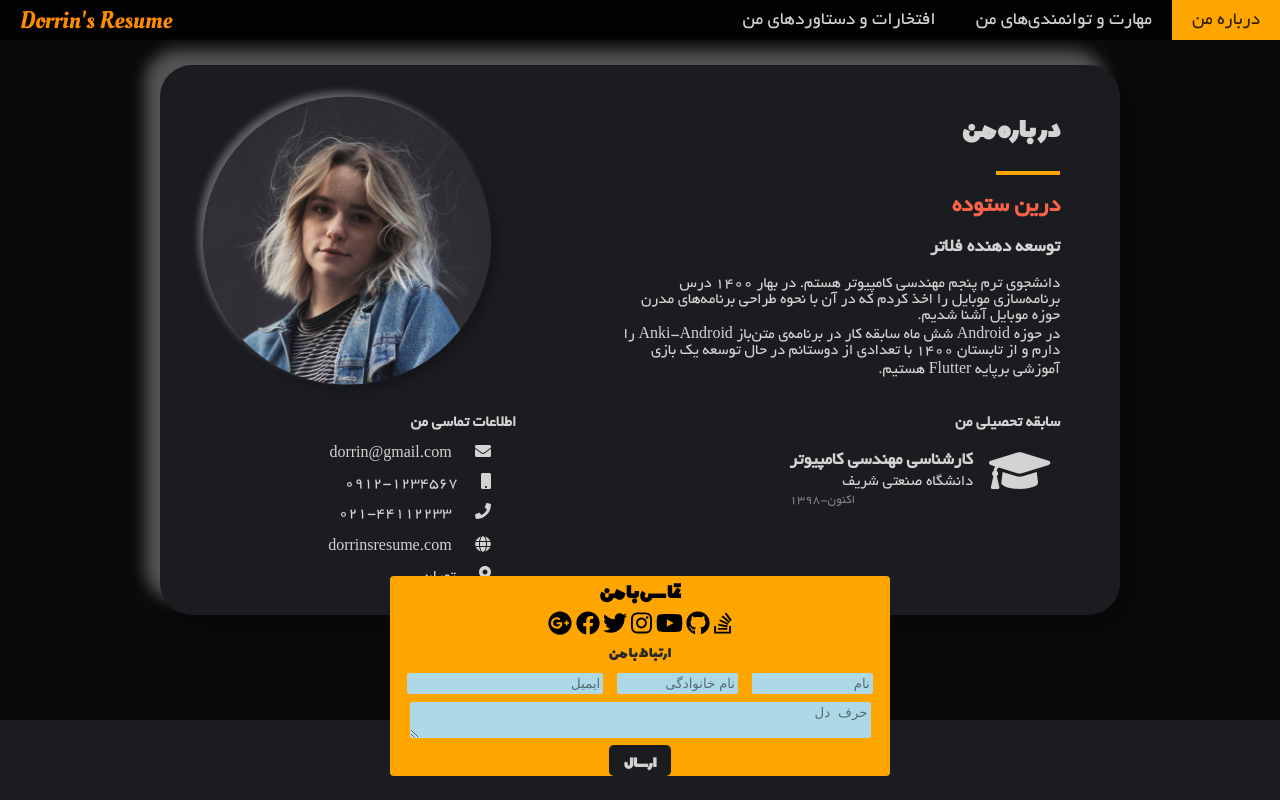
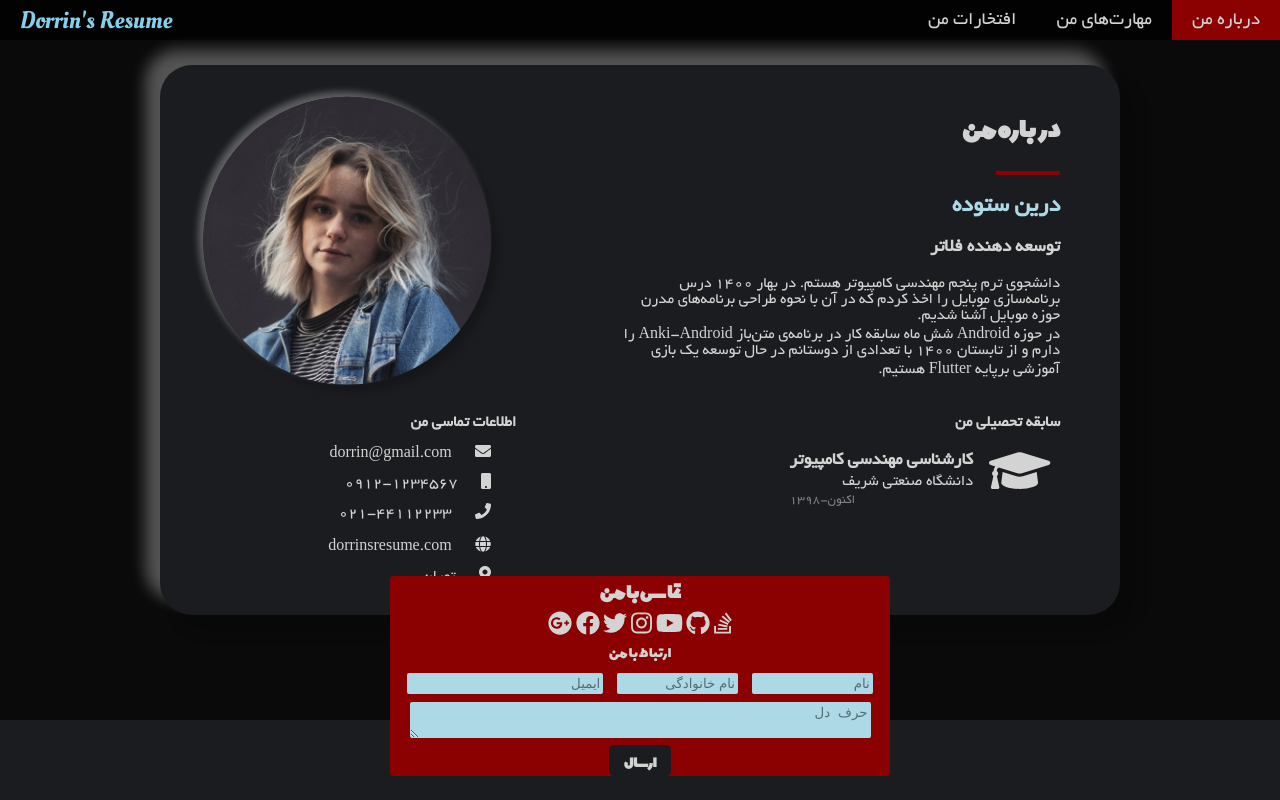
Before and after one commit to dorrin-sot/HTML-CSS-Resume, a website: page index.html in a window 1280 px wide. Drawn offline with Linux system fonts and the light colour scheme.

Commit message:
color theme change

```diff
--- a/css/intro-styles.css
+++ b/css/intro-styles.css
@@ -7,7 +7,7 @@
 }
 
 .my-name {
-  color: tomato;
+  color: lightblue;
 }
 
 .my-exp, .my-bio, .contact-info-title, #contact-info-table {
@@ -30,7 +30,7 @@
 }
 
 #contact-info-table a:hover {
-  color: orangered;
+  color: darkred;
   transition: color ease-in .2s;
 }
 
--- a/css/main-styles.css
+++ b/css/main-styles.css
@@ -23,7 +23,7 @@
 .card-title-divider {
   max-width: 60px;
   margin-right: 0;
-  border: 2px solid orange;
+  border: 2px solid darkred;
 }
 
 footer {
@@ -39,11 +39,12 @@ footer {
   bottom: 3vh;
   right: 50%;
   transform: translateX(50%);
-  background-color: orange;
+  background-color: darkred;
   border-radius: 4px;
 }
 
 .contact-us .title {
+  color: lightgray;
   text-align: center;
   font-family: Cinema;
   font-weight: bold;
@@ -55,7 +56,7 @@ footer {
 .contact-us .title-2 {
   font-size: large;
   font-weight: lighter;
-  color: #292929;
+  color: lightgray;
 }
 
 .contact-us .socials {
@@ -65,7 +66,7 @@ footer {
 }
 
 .contact-us .socials a {
-  color: black;
+  color: lightgray;
   font-size: 1.5em;
   padding-bottom: -30px;
 }
--- a/css/navbar.css
+++ b/css/navbar.css
@@ -42,8 +42,8 @@ nav a {
 }
 
 nav .active {
-  background-color: orange;
-  color: rgba(0, 0, 0, 0.8);
+  background-color: darkred;
+  color: lightgray;
 }
 
 nav a:hover:not(.active, .title-card) {
@@ -62,7 +62,7 @@ nav a:hover:not(.active, .title-card) {
   align-items: center;
   direction: ltr;
   flex-grow: 1;
-  color: darkorange;
+  color: skyblue;
   font-size: x-large;
   font-family: OleoScript;
 }
--- a/index.html
+++ b/index.html
@@ -9,8 +9,8 @@
 
 <nav>
   <a class="active center" href="index.html">درباره من</a>
-  <a class="center" href="pages/skills.html">مهارت و توانمندی‌های من</a>
-  <a class="center" href="pages/achievements.html">افتخارات و دستاورد‌های من</a>
+  <a class="center" href="pages/skills.html">مهارت‌های من</a>
+  <a class="center" href="pages/achievements.html">افتخارات من</a>
   <a class="title-card" href="index.html">Dorrin's Resume</a>
 </nav>
 
```
Also changed, not shown: pages/achievements.html (+3 -2 lines), pages/skills.html (+2 -2 lines), css/achievements-styles.css (added).
